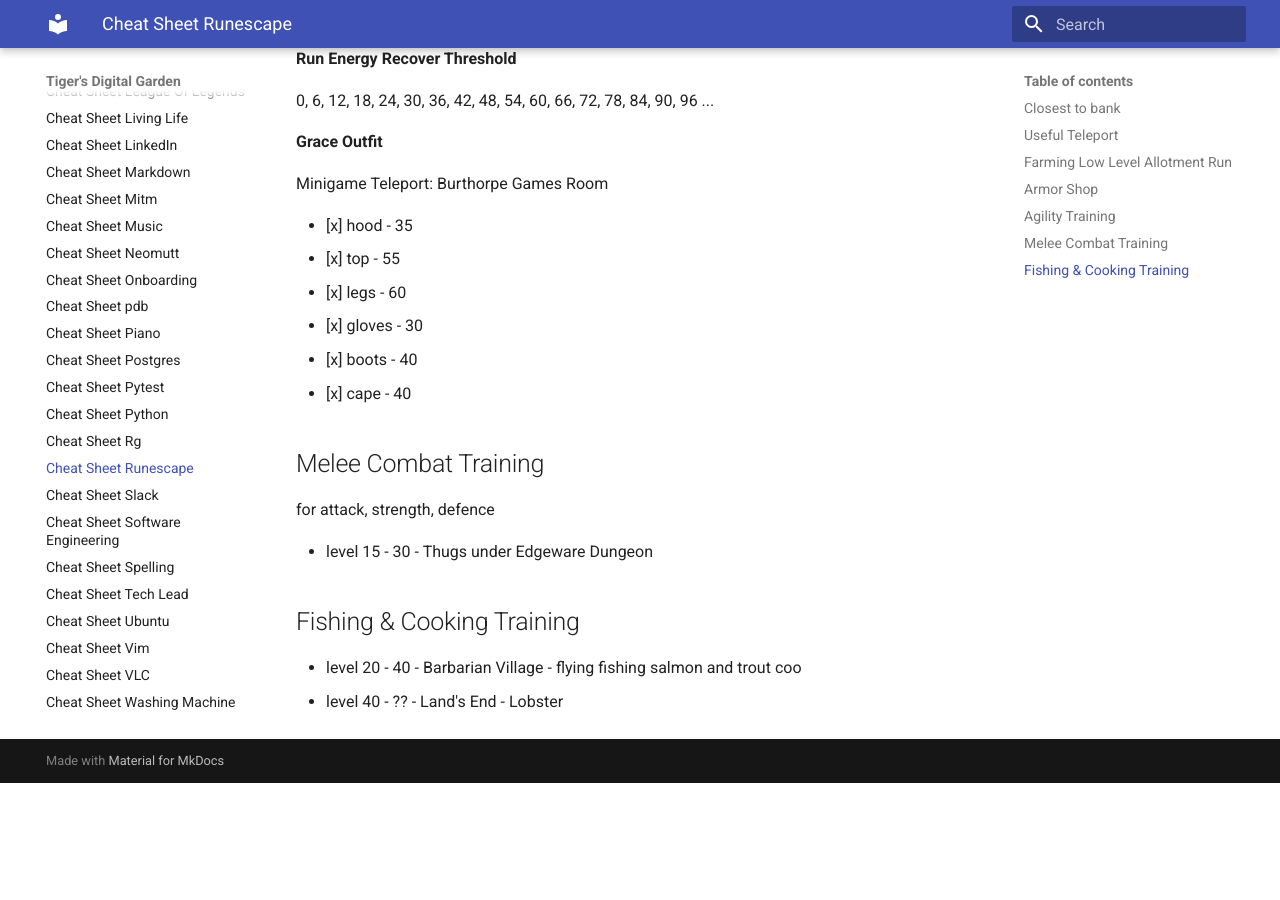
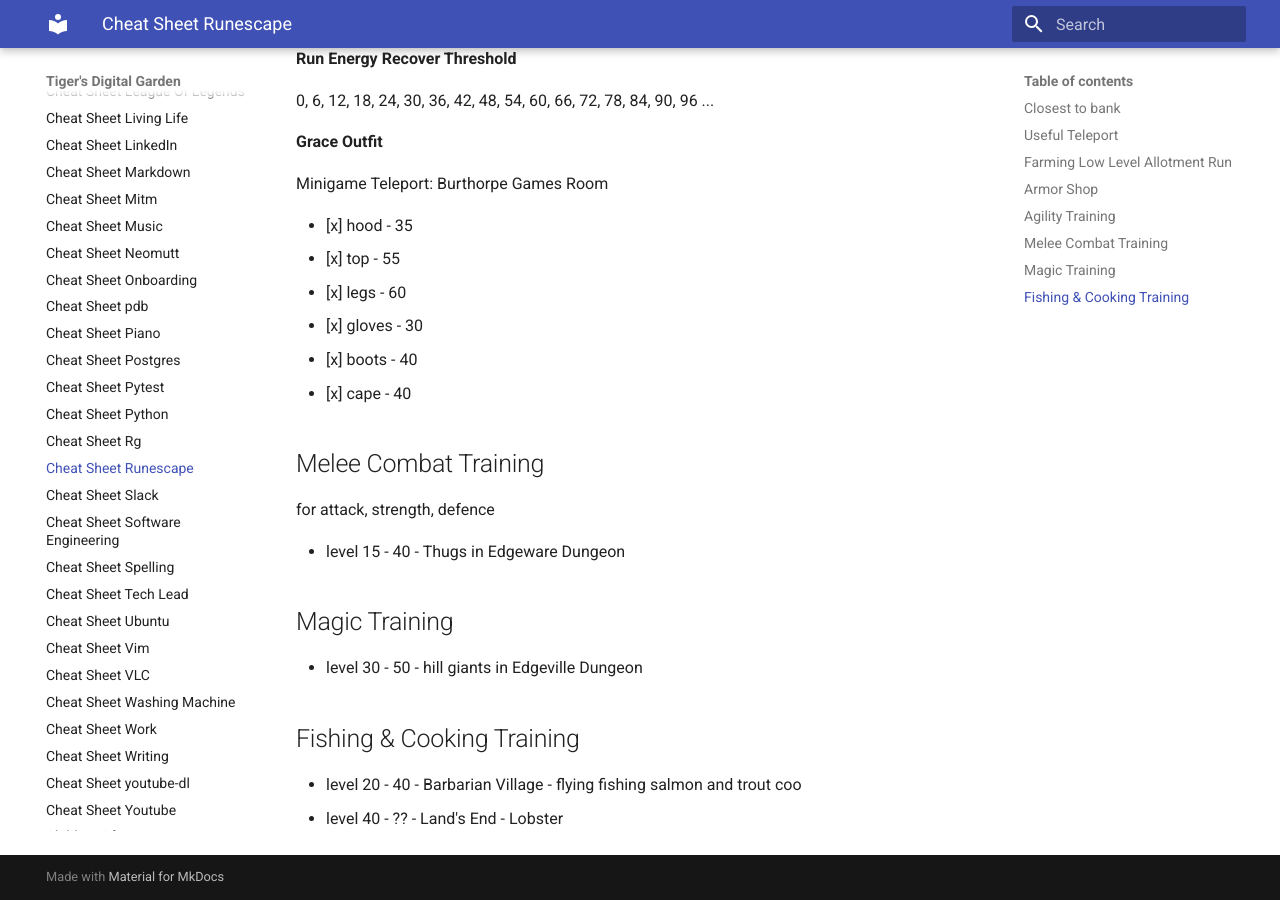
Before and after one commit to ynotstartups/notes, an MkDocs documentation site: the page built from notes/cheat-sheet-runescape.md, in a window 1280 px wide and 900 px high, scrolled down 1465 px. Built offline with MkDocs 1.6.1 and Material for MkDocs 9.7.7, drawn with Linux system fonts in a browser that asks for light colours; before the commit the page ends 2248 px from its top, so only the background shows below that.

Commit message:
update runescape

```diff
--- a/notes/cheat-sheet-runescape.md
+++ b/notes/cheat-sheet-runescape.md
@@ -62,7 +62,11 @@ Minigame Teleport: Burthorpe Games Room
 
 for attack, strength, defence
 
-- level 15 - 30 - Thugs under Edgeware Dungeon
+- level 15 - 40 - Thugs in Edgeware Dungeon
+
+## Magic Training
+
+- level 30 - 50 - hill giants in Edgeville Dungeon
 
 ## Fishing & Cooking Training
 
```
